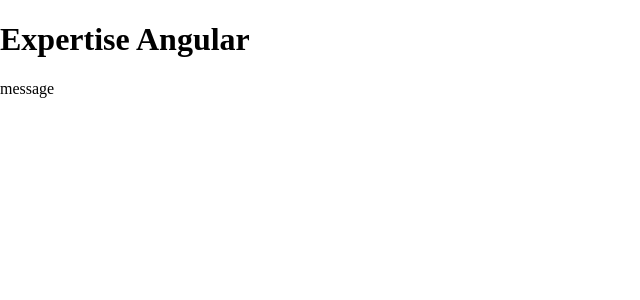
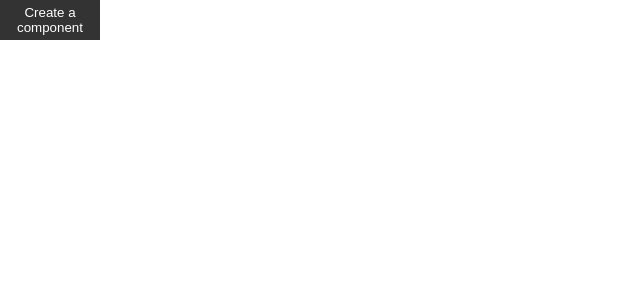
Before and after one commit to abdel-bakadiri/advanced-level-component, an Angular app: page / in a window 1280 px wide. Shown: the top 300 px of the page, without its empty margins (0-640 px from the left). Built offline with nearby package versions, Linux system fonts and the light colour scheme.

Commit message:
create a dynamic component

```diff
--- a/src/app/app.component.html
+++ b/src/app/app.component.html
@@ -42,7 +42,7 @@
   <app-simple-alert-view [title]="'Hello'" [message]="'Welocm to our app'">
   </app-simple-alert-view>
 </div> -->
-<ng-template let-title let-message="message" #templateRef>
+<!-- <ng-template let-title let-message="message" #templateRef>
   <h1>{{ title }}</h1>
   <p>{{ message }}</p>
 </ng-template>
@@ -58,4 +58,6 @@
 <br />
 <ng-container [ngTemplateOutlet]="templateRef"></ng-container>
 <br />
-<ng-container [ngTemplateOutlet]="templateRef"></ng-container>
+<ng-container [ngTemplateOutlet]="templateRef"></ng-container> -->
+<button (click)="handelClick()">Create a component</button>
+<ng-template #container></ng-template>
--- a/src/app/app.component.ts
+++ b/src/app/app.component.ts
@@ -7,6 +7,7 @@
   OnDestroy,
   ViewChild,
   Renderer2,
+  ViewContainerRef,
 } from '@angular/core';
 import { SimpleAlertViewComponent } from './simple-alert-view/simple-alert-view.component';
 
@@ -18,7 +19,10 @@
 export class AppComponent
   implements AfterViewInit, AfterContentInit, OnDestroy
 {
-  @ViewChild(SimpleAlertViewComponent) alert!: SimpleAlertViewComponent;
+  @ViewChild('container', { read: ViewContainerRef })
+  container!: ViewContainerRef;
+  @ViewChild(SimpleAlertViewComponent)
+  alert!: SimpleAlertViewComponent;
   @ViewChild('input') inputTime!: ElementRef;
   title = 'advanced-level-component';
   durations = [3, 20, 185];
@@ -73,4 +77,9 @@
   ngOnDestroy(): void {
     clearTimeout(this.setTimeoutRef);
   }
+  handelClick() {
+    if (this.container) {
+      this.container.createComponent(SimpleAlertViewComponent);
+    }
+  }
 }
```
